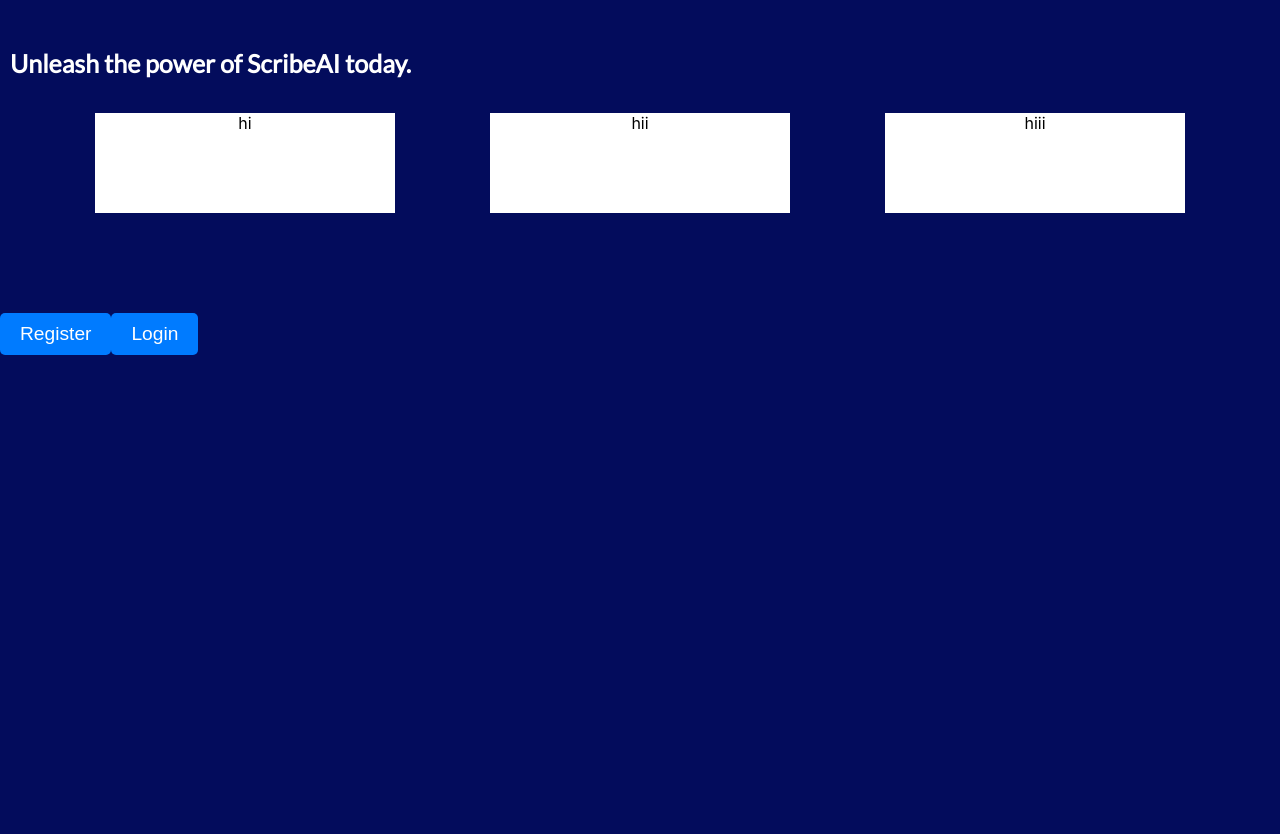
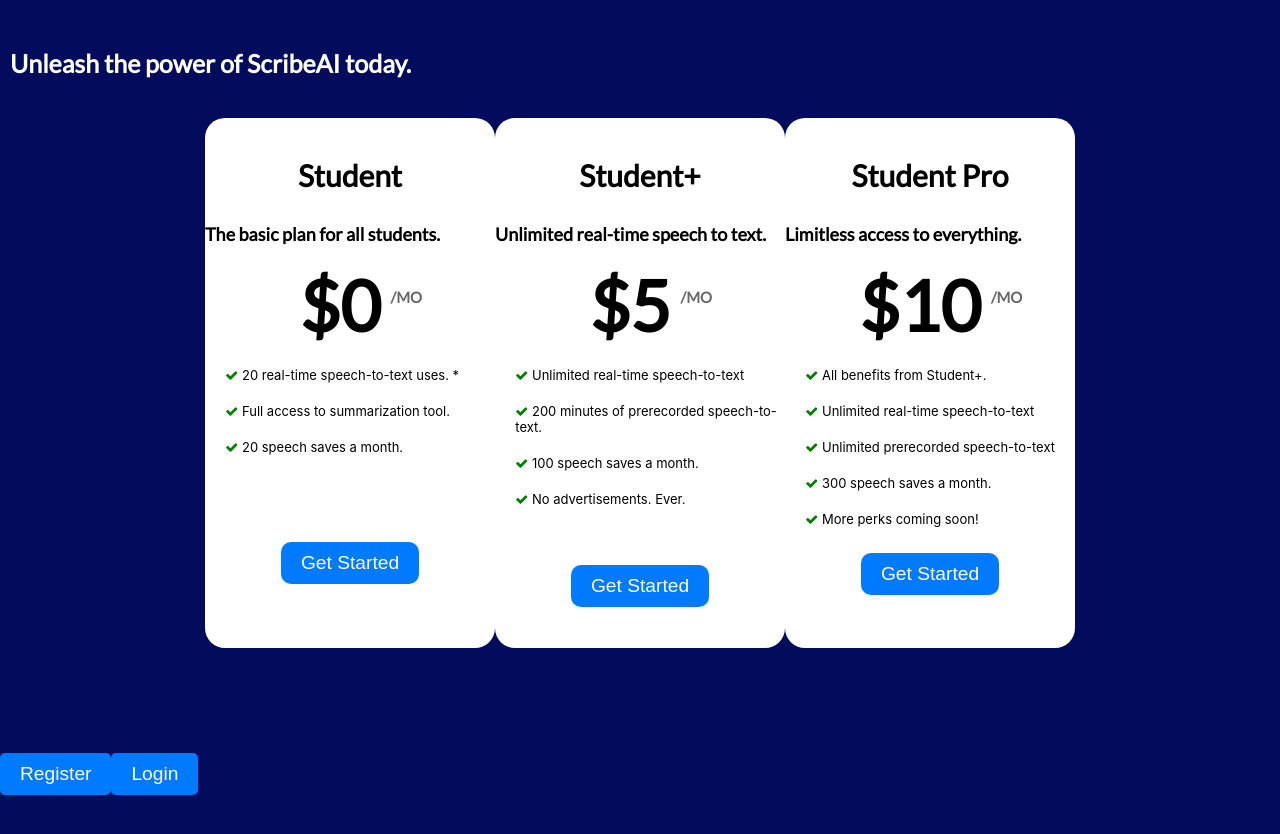
Before and after one commit to StrataLink/ScribeAI, a React (Create React App) app in the folder client/: page / in a window 1280 px wide. Shown: the part 1928-2762 px from the top of the page. Built offline with nearby package versions, Linux system fonts and the light colour scheme; the HTML template or start-up script is replaced by a standard one.

Commit message:
Landing page and switching to js

```diff
--- a/client/public/index.html
+++ b/client/public/index.html
@@ -28,6 +28,8 @@
 
     <link href='https://fonts.googleapis.com/css?family=Lato' rel='stylesheet'>
 
+    <link rel="stylesheet" href="https://cdnjs.cloudflare.com/ajax/libs/font-awesome/4.7.0/css/font-awesome.min.css">
+
     <title>React App</title>
   </head>
   <body>
--- a/client/src/components/Navbar.css
+++ b/client/src/components/Navbar.css
@@ -1,8 +1,7 @@
 .navbar{
     height: 60px;
     width: 100%;
-    position: fixed;
-    background-color: rgb(0, 0, 0);
+    position: absolute;
     color: white;
     list-style: none;
     margin: 0;
--- /dev/null
+++ b/client/src/components/Navbar.js
@@ -0,0 +1,41 @@
+import React, { useState } from "react"
+import { Link } from "react-router-dom"
+import "./Navbar.css"
+
+const Navbar = ({ onScroll }) => {
+  const [click, setClick] = useState(false)
+  const handleClick = () => setClick(!click)
+  const closeMobileMenu = () => setClick(false)
+
+  return (
+    <nav className="navbar">
+      <div className="navbar-container">
+        <button
+          className="navbar-logo"
+          onClick={() => onScroll("introduction")}
+        >
+          ScribeAI
+        </button>
+        <ul className={click ? "nav-menu active" : "nav-menu"}>
+          <li className="nav-item">
+            <Link to="/login" className="nav-links" onClick={closeMobileMenu}>
+              Start
+            </Link>
+          </li>
+          <li className="nav-item">
+            <button className="butt" onClick={() => onScroll("about")}>
+              About
+            </button>
+          </li>
+          <li className="nav-item">
+            <button className="butt" onClick={() => onScroll("pricing")}>
+              Pricing
+            </button>
+          </li>
+        </ul>
+      </div>
+    </nav>
+  )
+}
+
+export default Navbar
--- a/client/src/pages/LandingPage.css
+++ b/client/src/pages/LandingPage.css
@@ -170,29 +170,104 @@
     display: flex;
     align-items: center;
     text-align: center;
-    justify-content: space-evenly;
     color: black;
+    padding: 5px;
   }
 
   .whbox1{
     background-color: rgb(255, 255, 255);
-    width: 300px;
-    height: 100px;
+    width: 320px;
+    height: 530px;
     position: relative;
+    margin-left: 200px;
+    border-radius: 20px;
   }
   .whbox2{
     background-color: rgb(255, 255, 255);
-    width: 300px;
-    height: 100px;
+    width: 320px;
+    height: 530px;
     position: relative;
+    border-radius: 20px;
+
   }
   .whbox3{
     background-color: rgb(255, 255, 255);
-    width: 300px;
-    height: 100px;
+    width: 320px;
+    height: 530px;
     position: relative;
+    margin-right: 200px;
+    border-radius: 20px;
+
   }
 
+  .h4{
+    font-family: Lato;
+    font-size: 30px;
+    color: black;
+    font-weight: Extrabold;
+  }
+
+  .p4{
+    font-size: 18px;
+    margin-top: -10px;
+  }
+
+  .money{
+    margin-top: 10px;
+    font-size: 70px;
+    font-weight: 700;
+    font-family: Lato;
+    display: inline;
+    align-items: center;
+    text-align: center;
+    margin-right: 20px;
+  }
+
+  .pmonth{
+    display: inline;
+    font-size: 15px;
+    position: absolute;
+    margin-top: 25px;
+    margin-left: 10px;
+    color: #686868;
+  }
+
+  .chlist{
+    margin-top: 20px;
+    font-size: 13px;
+    text-align: left;
+    margin-left: 7%;
+  }
+
+  .getStarted1{
+    padding: 10px 20px;
+    font-size: 1.2rem;
+    background-color: #007bff;
+    border-radius: 10px;
+    color: #fff;
+    border: none;
+    margin-top: 30%;
+  }
+
+  .getStarted2{
+    padding: 10px 20px;
+    font-size: 1.2rem;
+    background-color: #007bff;
+    border-radius: 10px;
+    color: #fff;
+    border: none;
+    margin-top: 20%;
+  }
+
+  .getStarted3{
+    padding: 10px 20px;
+    font-size: 1.2rem;
+    background-color: #007bff;
+    border-radius: 10px;
+    color: #fff;
+    border: none;
+    margin-top: 9%;
+  }
 
 
   .register-button {
--- a/client/src/pages/LandingPage.tsx
+++ b/client/src/pages/LandingPage.tsx
@@ -21,7 +21,6 @@
   return (
     <div className="landing-container">
       <Navbar onScroll={scroll}/>
-
       <header ref={intro} id='introduction'>
         <h1>Innovate your note-taking experience</h1>
         <section>
@@ -75,13 +74,71 @@
           </p>
           <div className="whbox">
             <div className="whbox1">
-                  hi
+              <h4 className="h4">Student</h4>
+              <p className="p4">The basic plan for all students.</p>
+              <div className="money">
+                $0
+                <div className="pmonth"> /MO</div>
+              </div>
+                <div className="chlist">
+                  <i className="fa fa-check" style={{color: "green"}}></i> 20 real-time speech-to-text uses. *
+                </div>
+                <div className="chlist">
+                  <i className="fa fa-check" style={{color: "green"}}></i> Full access to summarization tool.
+                </div>
+                <div className="chlist">
+                  <i className="fa fa-check" style={{color: "green"}}></i> 20 speech saves a month.
+                </div>
+                <button className="getStarted1" onClick={() => navigate("/login")}>Get Started</button>
             </div>
+
+
             <div className="whbox2">
-                  hii
+              <h4 className="h4"> Student+</h4>
+              <p className="p4">Unlimited real-time speech to text.</p>
+                <div className="money">
+                  $5
+                  <div className="pmonth"> /MO</div>
+                </div>
+                <div className="chlist">
+                  <i className="fa fa-check" style={{color: "green"}}></i> Unlimited real-time speech-to-text
+                </div>
+                <div className="chlist">
+                  <i className="fa fa-check" style={{color: "green"}}></i> 200 minutes of prerecorded speech-to-text.
+                </div>
+                <div className="chlist">
+                  <i className="fa fa-check" style={{color: "green"}}></i> 100 speech saves a month.
+                </div>
+                <div className="chlist">
+                  <i className="fa fa-check" style={{color: "green"}}></i> No advertisements. Ever.
+                </div>
+                <button className="getStarted2" onClick={() => navigate("/login")}>Get Started</button>
             </div>
+
+
             <div className="whbox3">
-                  hiii
+              <h4 className="h4"> Student Pro</h4>
+              <p className="p4">Limitless access to everything.</p>
+              <div className="money">
+                   $10
+                  <div className="pmonth"> /MO</div>
+                </div>
+                <div className="chlist">
+                  <i className="fa fa-check" style={{color: "green"}}></i> All benefits from Student+.
+                </div>
+                <div className="chlist">
+                  <i className="fa fa-check" style={{color: "green"}}></i> Unlimited real-time speech-to-text
+                </div>
+                <div className="chlist">
+                  <i className="fa fa-check" style={{color: "green"}}></i> Unlimited prerecorded speech-to-text
+                </div>
+                <div className="chlist">
+                  <i className="fa fa-check" style={{color: "green"}}></i> 300 speech saves a month.
+                </div>
+                <div className="chlist">
+                  <i className="fa fa-check" style={{color: "green"}}></i> More perks coming soon!
+                </div>
+                <button className="getStarted3" onClick={() => navigate("/login")}>Get Started</button>
             </div>
           </div>
         </div>
--- a/client/tsconfig.json
+++ b/client/tsconfig.json
@@ -22,7 +22,7 @@
   },
   "include": [
     "src"
-, "src/pages/LandingPage.tsx", "svg.d.ts"  ],
+, "src/pages/LandingPage.js", "svg.d.ts"  ],
   "exclude": [
   "dist",
   "node_modules"
```
